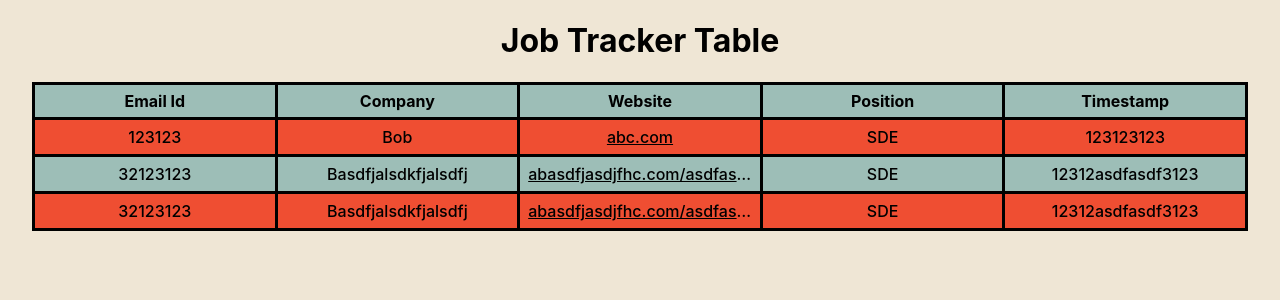
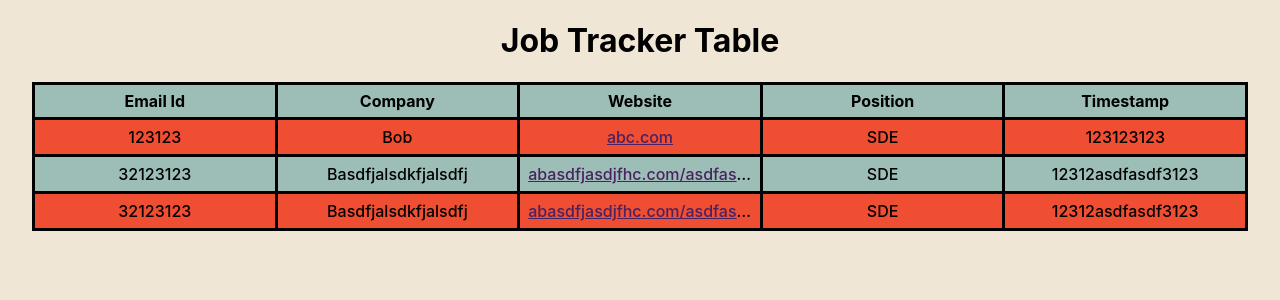
Before and after one commit to PleaseHireUs/react-app, a React (Create React App) app in the folder user-interface/: page / in a window 1280 px wide. Shown: the top 300 px of the page. Built offline with nearby package versions, Linux system fonts and the light colour scheme.

Commit message:
update link color

```diff
--- a/user-interface/src/App.css
+++ b/user-interface/src/App.css
@@ -2,7 +2,7 @@
   text-align: center;
 }
 .a{
-  color: black;
+  color: rgb(74, 33, 97)
 }
 .table{
   width: 95%;
```
